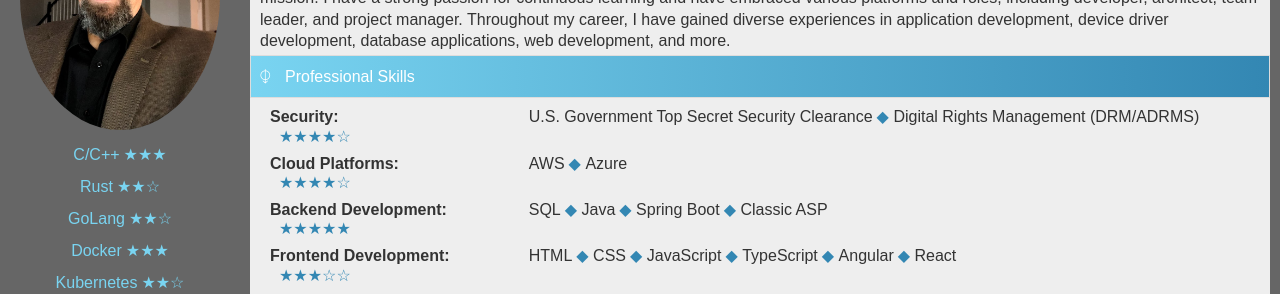
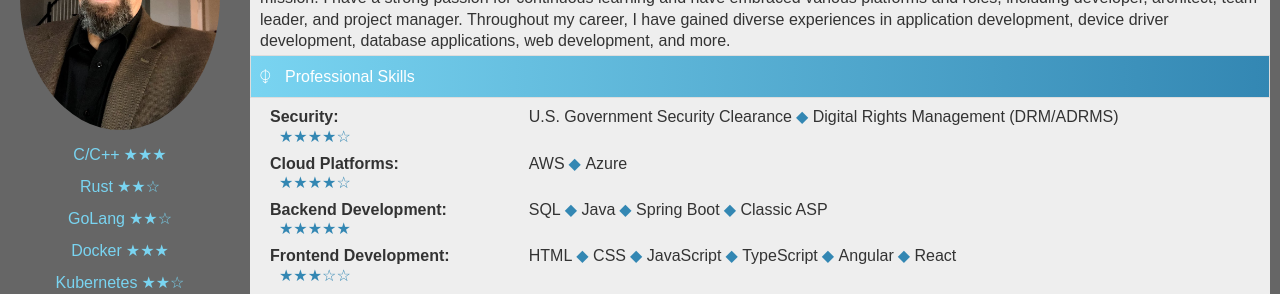
Before and after one commit to tomdemay/tomdemaypro, a Jekyll site: the page built from index.html, in a window 1280 px wide. Shown: the part 222-516 px from the top of the page. Built offline with Jekyll 4.4.1, drawn with Linux system fonts in a browser that asks for light colours.

Commit message:
removing 'top secret'

```diff
--- a/_includes/aboutme/headline.html
+++ b/_includes/aboutme/headline.html
@@ -1,7 +1,7 @@
 <div id="aboutme" class="shadowbox">
     <h1>About Me</h1>
     <p> Allow me to introduce myself. My name is Tom DeMay, a Software Engineer Technical Lead and Engineering Manager
-        at Altamira Technologies Corp, where I hold a U.S. government Top Secret clearance. I am dedicated to advancing
+        at Altamira Technologies Corp, where I hold a U.S. government security clearance. I am dedicated to advancing
         critical national security missions and protecting our nation. I would like to share my background and explain
         why I believe I would be a valuable addition to any organization. </p>
 </div>
--- a/_includes/aboutme/professionalexperience.html
+++ b/_includes/aboutme/professionalexperience.html
@@ -53,7 +53,7 @@
         actively honing my skills in Typescript, Java Spring, GoLang and Rust. I completed a post graduate program in
         Cloud Computing from the University of Texas, earning a 4.3 GPA. I am also in the process of obtaining several
         Amazon AWS and Microsoft Azure certifications, with future plans to delve into machine learning and AI.
-        Additionally, I hold an U.S. government Top Secret security clearance, underscoring my commitment to protecting our
+        Additionally, I hold an U.S. government security clearance, underscoring my commitment to protecting our
         nation.
     </p>
 </details>
--- a/_includes/resume/certifications.html
+++ b/_includes/resume/certifications.html
@@ -9,7 +9,7 @@
         <ul class="two-column-list">
             <li>
                 <div class="flexdiv">
-                    <span class="left">U.S. Government Top Secret Security Clearance</span>
+                    <span class="left">U.S. Government Security Clearance</span>
                     <span class="right">(details upon request)</span>
                 </div>
             </li>
--- a/_includes/resume/coverletter.html
+++ b/_includes/resume/coverletter.html
@@ -5,7 +5,7 @@
 
         <p>My name is Tom DeMay. I am a Principal Software Engineer and Manager with Altamira Technologies Corporation,
             working in the national security space in support of the Department of Defense (DoD) and the Intelligence
-            Community (IC). I hold a U.S. government Top Secret clearance. I would like to tell you a little bit about
+            Community (IC). I hold a U.S. government security clearance. I would like to tell you a little bit about
             myself and why I feel I would be a great addition to your company.</p>
 
         <p>I have over 30 years of experience as a self-taught Software Engineer. I have served as an individual
--- a/_includes/resume/employmenthistory/altamira.html
+++ b/_includes/resume/employmenthistory/altamira.html
@@ -12,7 +12,7 @@
 
     <p>Altamira provides engineering and analytic services to the defense, intelligence, and homeland security
         communities. As a member of the leadership team, I oversee teams to support the Department of Defense (DoD) and
-        the Intelligence Community (IC). My role requires a U.S. government Top Secret security clearance, underscoring
+        the Intelligence Community (IC). My role requires a U.S. government security clearance, underscoring
         my commitment to advancing national security.</p>
 
     <ul class="projects-list">
--- a/_includes/resume/professionalskills.html
+++ b/_includes/resume/professionalskills.html
@@ -9,7 +9,7 @@
         <li class="skill">
             <strong class="skill-type large proficient">Security:</strong>
             <ul class="skill-items">
-                <li class="diamond">U.S. Government Top Secret Security Clearance</li>
+                <li class="diamond">U.S. Government Security Clearance</li>
                 <li>Digital Rights Management (DRM/ADRMS)</li>
             </ul>
         </li>
```
